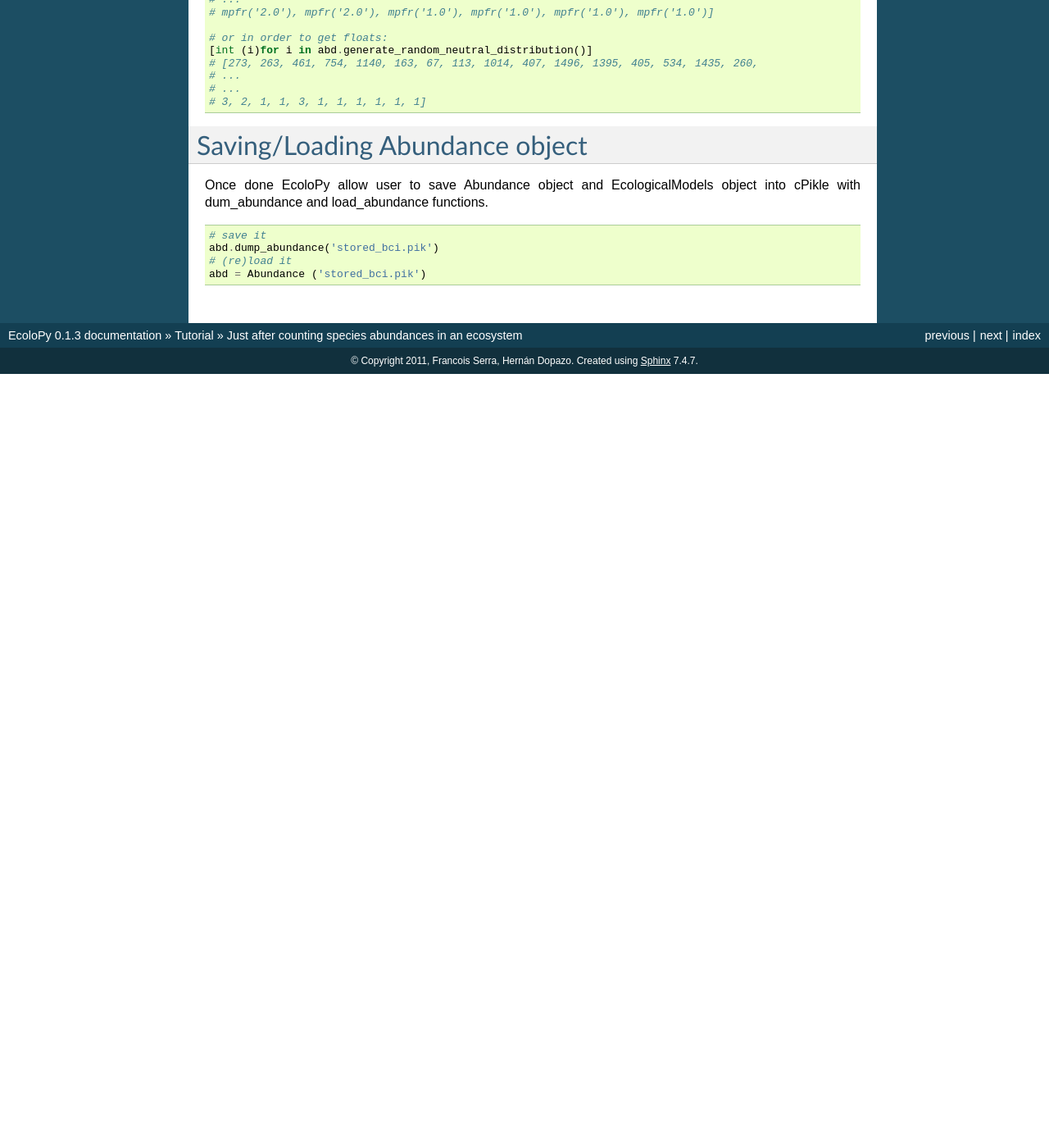
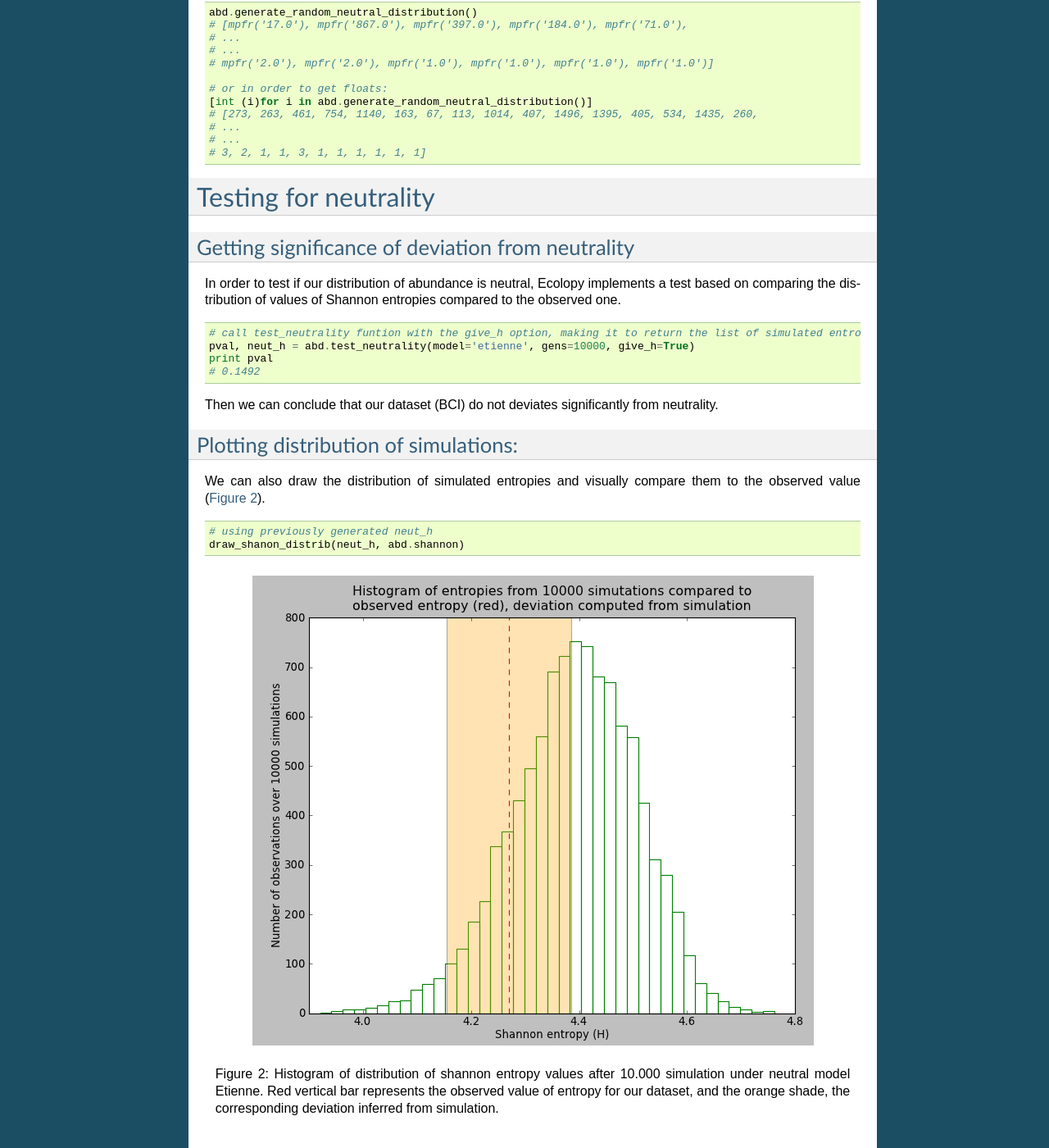
Before and after one commit to fransua/ecolopy, a Sphinx documentation site: the page built from doc/source/tutorial/load_abundance.rst, in a window 1280 px wide and 1400 px high, scrolled down 5750 px. Shown: the whole window at 82% size. Built offline with Sphinx 7.4.7, drawn with Linux system fonts in a browser that asks for light colours; formulas are drawn with MathJax 3; before the commit the page ends 6206 px from its top, so only the background shows below that; some of the changed text lies outside the part shown.

Commit message:
tutorial almost finished

```diff
--- a/doc/source/reference/reference_utils.rst
+++ b/doc/source/reference/reference_utils.rst
@@ -6,3 +6,4 @@ Some utilities
 .. autofunction:: generate_random_neutral_abundance
 .. autofunction:: shannon_entropy
 .. autofunction:: draw_contour_likelihood
+.. autofunction:: draw_shannon_distrib
--- a/doc/source/tutorial/load_abundance.rst
+++ b/doc/source/tutorial/load_abundance.rst
@@ -170,6 +170,7 @@ Now we can run an other model like the one proposed by Etienne (2005), just type
   #     m                         : 0.0934245377983
   #     lnL                       : 308.72540670815931
 
+
 Best optimization strategy for Etienne model
 --------------------------------------------
 
@@ -219,11 +221,13 @@ In the case of Etienne model EcoloPy allow user to draw contour frame of likelih
   # this can take 2 or 3 hours to compute
   draw_contour_likelihood(abd, theta_range=[20,100], m_range=[0.05, 0.8], num_dots=100)
 
+
 .. _my-figure:
 
 .. figure:: ../ex_figures/contour_lnl.png
 
   Contour graph representing log likelihood values of BCI dataset fitting Etienne model with different values of theta and m.
+
 
 
 
@@ -295,6 +299,7 @@ This function will compute a chi square test for 2 times the difference in likel
   # 6.80784682569e-06
 
 
+
 Generate random distribution
 ****************************
 
@@ -328,6 +333,44 @@ By default EcoloPy will use the parameters of the current model but this can be
   # 3, 2, 1, 1, 3, 1, 1, 1, 1, 1, 1]
 
 
+Testing for neutrality
+**********************
+
+Getting significance of deviation from neutrality
+=================================================
+
+In order to test if our distribution of abundance is neutral, Ecolopy implements a test based on comparing the distribution of values of Shannon entropies compared to the observed one.
+
+::
+
+  # call test_neutrality funtion with the give_h option, making it to return the list of simulated entropies
+  pval, neut_h = abd.test_neutrality(model='etienne', gens=10000, give_h=True)
+  print pval
+  # 0.1492
+
+Then we can conclude that our dataset (BCI) do not deviates significantly from neutrality.
+
+Plotting distribution of simulations:
+====================================
+
+We can also draw the distribution of simulated entropies and visually compare them to the observed value (:num:`Figure #shannon-hist`).
+
+::
+
+  # using previously generated neut_h
+  draw_shanon_distrib(neut_h, abd.shannon)
+
+
+.. _shannon-hist:
+
+.. figure:: ../ex_figures/shannon_hist.png
+
+  Histogram of distribution of shannon entropy values after 10.000 simulation under neutral model Etienne.
+  Red vertical bar represents the observed value of entropy for our dataset, and the orange shade,
+  the corresponding deviation inferred from simulation.
+
+
+
 Saving/Loading Abundance object
 *******************************
 
```
Also changed, not shown: other parts of doc/source/tutorial/load_abundance.rst (+2 -1 lines), doc/source/ex_figures/shannon_hist.png (added), 1 other file.
